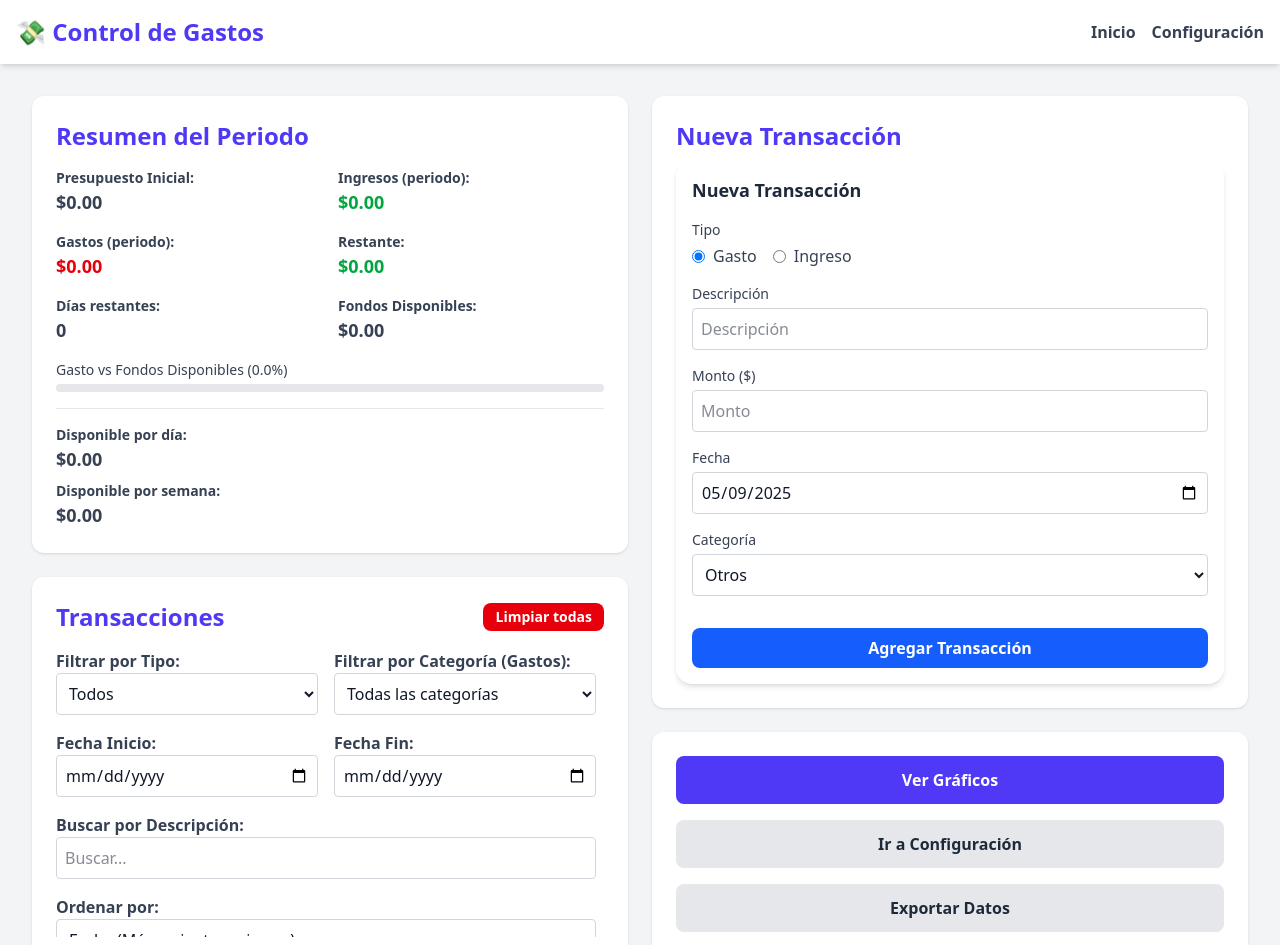
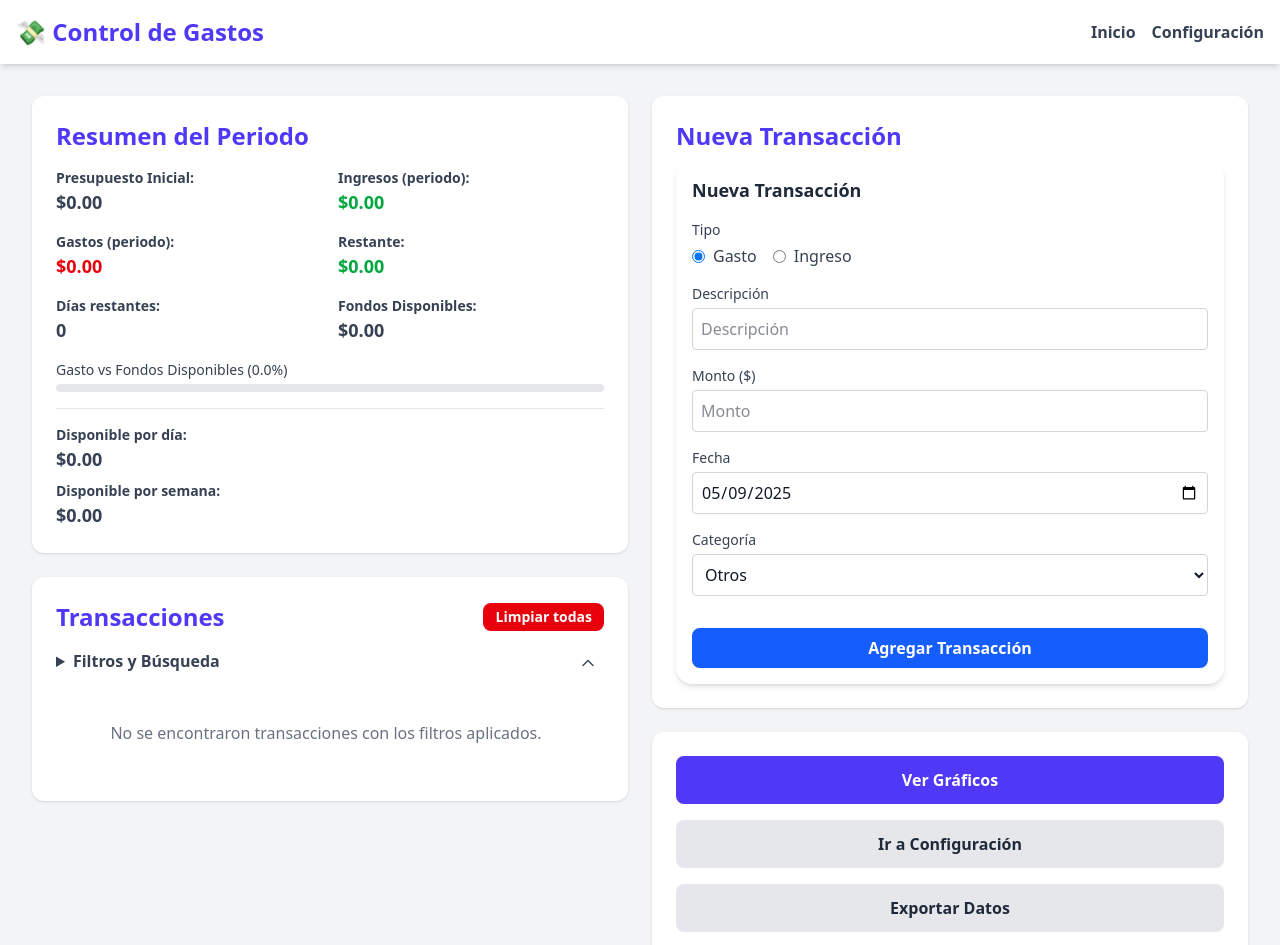
Before and after one commit to 8medios/control-gastos, a SvelteKit app: page / in a window 1280 px wide. Shown: the top 945 px of the page. Built offline with nearby package versions, Linux system fonts and the light colour scheme.

Commit message:
Mejoras en los filtros (desplegable)

```diff
--- a/src/routes/+page.svelte
+++ b/src/routes/+page.svelte
@@ -52,20 +52,21 @@
 		transactionToDeleteId = null;
 		confirmDeleteMessage = "";
 	};
+	const handleCancelClearAll = () => {
+		isConfirmClearAllOpen = false;
+	};
 	const handleCancelDelete = () => {
 		isConfirmDeleteOpen = false;
 		transactionToDeleteId = null;
 		confirmDeleteMessage = "";
 	};
 
-	const handleRequestClearAll = () => { // <-- Estas funciones están definidas aquí
+	const handleRequestClearAll = () => {
 		isConfirmClearAllOpen = true;
 	};
+
 	const handleConfirmClearAll = () => { // <-- Estas funciones están definidas aquí
 		expenses.set([]);
-		isConfirmClearAllOpen = false;
-	};
-	const handleCancelClearAll = () => { // <-- Estas funciones están definidas aquí
 		isConfirmClearAllOpen = false;
 	};
 
@@ -592,6 +593,8 @@
 		}, 0);
 	};
 
+	// Estado para controlar si la sección de filtros está expandida o colapsada
+	let filtersExpanded = false;
 
 </script>
 
@@ -669,7 +672,7 @@
 				</div>
 			</section>
 
-			<section class="bg-white dark:bg-gray-800 shadow rounded-xl p-6 w-full space-y-4 flex flex-col h-96 overflow-hidden">
+			<section class="bg-white dark:bg-gray-800 shadow rounded-xl p-6 w-full space-y-4 flex flex-col">
 				<div class="flex justify-between items-center">
 					<h2 class="text-2xl font-bold text-indigo-600 dark:text-indigo-400">Transacciones</h2>
 					<button
@@ -680,9 +683,21 @@
 					</button>
 				</div>
 				<div class="space-y-4 flex-grow overflow-y-auto pr-2 custom-scrollbar">
-					<div class="grid grid-cols-1 sm:grid-cols-2 gap-4">
+
+					<details open={filtersExpanded} on:toggle={(e: Event) => filtersExpanded = (e.target as HTMLDetailsElement).open}>
+						<summary class="font-semibold text-gray-700 dark:text-gray-300 cursor-pointer select-none">
+							Filtros y Búsqueda
+							<span class="float-right">
+								{#if filtersExpanded}
+									<svg xmlns="http://www.w3.org/2000/svg" fill="none" viewBox="0 0 24 24" stroke-width="2" stroke="currentColor" class="w-4 h-4 inline-block align-middle"><path stroke-linecap="round" stroke-linejoin="round" d="m19.5 8.25-7.5 7.5-7.5-7.5" /></svg>
+								{:else}
+									<svg xmlns="http://www.w3.org/2000/svg" fill="none" viewBox="0 0 24 24" stroke-width="2" stroke="currentColor" class="w-4 h-4 inline-block align-middle"><path stroke-linecap="round" stroke-linejoin="round" d="m4.5 15.75 7.5-7.5 7.5 7.5" /></svg>
+								{/if}
+							</span>
+						</summary>
+						<div class="grid grid-cols-1 md:grid-cols-2 gap-4 mt-2">
 							<div>
-							<label for="filter-type" class="font-semibold block text-gray-700 dark:text-gray-300">Filtrar por Tipo:</label>
+								<label for="filter-type" class="font-semibold block text-gray-700 dark:text-gray-300">Tipo:</label>
 								<select
 									id="filter-type"
 									bind:value={filterType}
@@ -695,7 +710,7 @@
 							</div>
 
 							<div>
-							<label for="filter-category" class="font-semibold block text-gray-700 dark:text-gray-300">Filtrar por Categoría (Gastos):</label>
+								<label for="filter-category" class="font-semibold block text-gray-700 dark:text-gray-300">Categoría (Gastos):</label>
 								<select
 									id="filter-category"
 									bind:value={filterCategory}
@@ -728,8 +743,7 @@
 								/>
 							</div>
 
-						<div class="sm:col-span-2">
-							<label for="search-term" class="font-semibold block text-gray-700 dark:text-gray-300">Buscar por Descripción:</label>
+							<div class="md:col-span-2"> <label for="search-term" class="font-semibold block text-gray-700 dark:text-gray-300">Buscar por Descripción:</label>
 								<input
 									id="search-term"
 									type="text"
@@ -739,8 +753,7 @@
 								/>
 							</div>
 
-						<div class="sm:col-span-2">
-							<label for="sort-order" class="font-semibold block text-gray-700 dark:text-gray-300">Ordenar por:</label>
+							<div class="md:col-span-2"> <label for="sort-order" class="font-semibold block text-gray-700 dark:text-gray-300">Ordenar por:</label>
 								<select
 									id="sort-order"
 									bind:value={sortOrder}
@@ -753,8 +766,8 @@
 								</select>
 							</div>
 						</div>
-					<ul class="w-full space-y-2">
-						{#each filteredAndSortedExpenses as transaction (transaction.id)}
+						</details>
+					<ul class="w-full space-y-2 mt-4"> {#each filteredAndSortedExpenses as transaction (transaction.id)}
 							<TransactionItem
 								{transaction}
 								on:requestDelete={handleRequestDelete}
```
Lines whose indentation alone changed are shown as unchanged.
